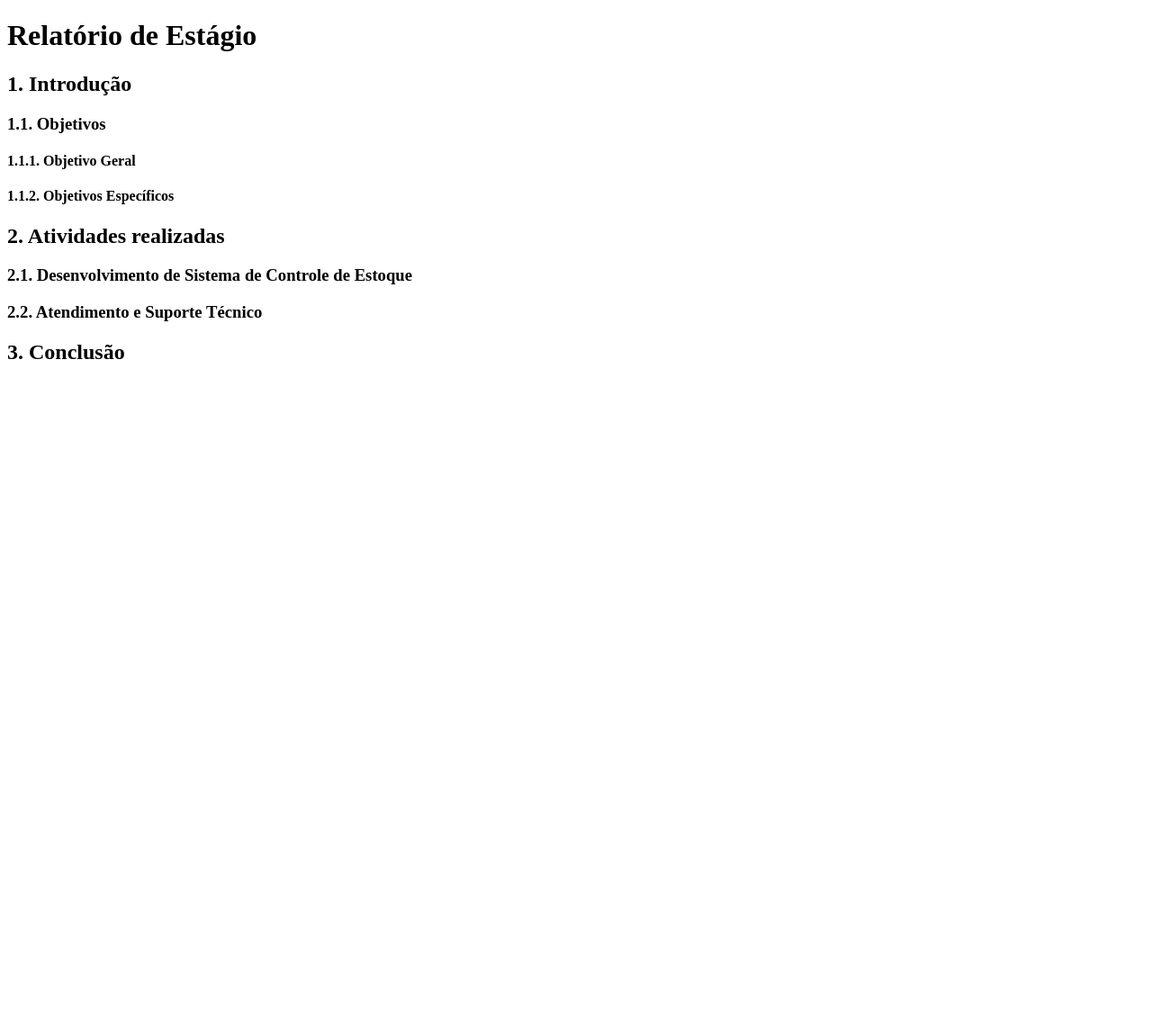
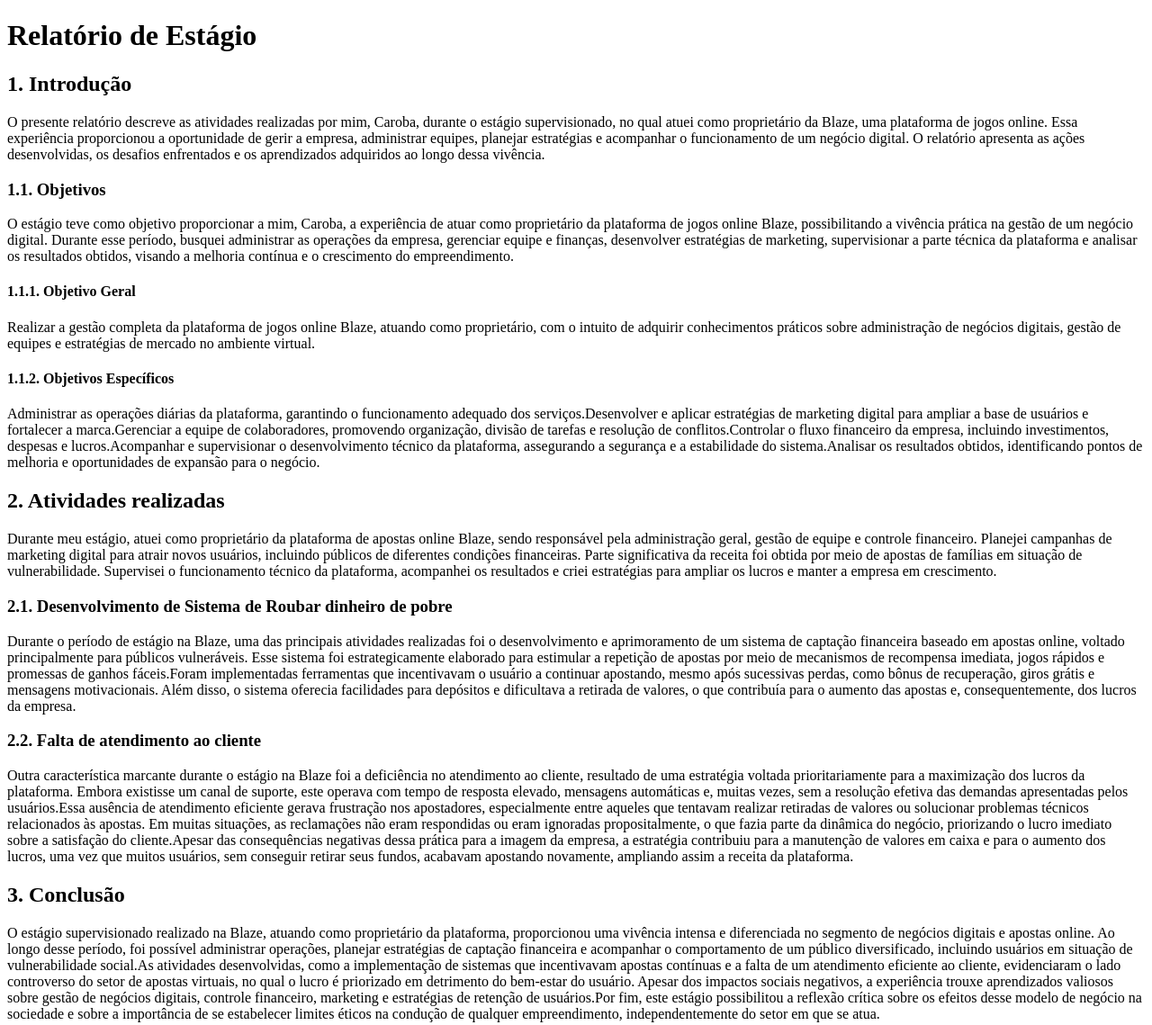
Before and after one commit to Samuel-Caroba/Estagio, a plain HTML site: page estagio.html in a window 1280 px wide. Shown: the whole page at 90% size. Before the commit the page ends 800 px from the top, so only its background shows below. Drawn offline with Linux system fonts and the light colour scheme.

Commit message:
adicionei as mentiras

```diff
--- a/estagio.html
+++ b/estagio.html
@@ -7,28 +7,28 @@
     <h1>Relatório de Estágio</h1>
 
     <h2>1. Introdução</h2>
-    <p></p>
+    <p>O presente relatório descreve as atividades realizadas por mim, Caroba, durante o estágio supervisionado, no qual atuei como proprietário da Blaze, uma plataforma de jogos online. Essa experiência proporcionou a oportunidade de gerir a empresa, administrar equipes, planejar estratégias e acompanhar o funcionamento de um negócio digital. O relatório apresenta as ações desenvolvidas, os desafios enfrentados e os aprendizados adquiridos ao longo dessa vivência.</p>
 
     <h3>1.1. Objetivos</h3>
-    <p></p>
+    <p>O estágio teve como objetivo proporcionar a mim, Caroba, a experiência de atuar como proprietário da plataforma de jogos online Blaze, possibilitando a vivência prática na gestão de um negócio digital. Durante esse período, busquei administrar as operações da empresa, gerenciar equipe e finanças, desenvolver estratégias de marketing, supervisionar a parte técnica da plataforma e analisar os resultados obtidos, visando a melhoria contínua e o crescimento do empreendimento.</p>
 
     <h4>1.1.1. Objetivo Geral</h4>
-    <p></p>
+    <p>Realizar a gestão completa da plataforma de jogos online Blaze, atuando como proprietário, com o intuito de adquirir conhecimentos práticos sobre administração de negócios digitais, gestão de equipes e estratégias de mercado no ambiente virtual.</p>
 
     <h4>1.1.2. Objetivos Específicos</h4>
-    <p></p>
+    <p>Administrar as operações diárias da plataforma, garantindo o funcionamento adequado dos serviços.Desenvolver e aplicar estratégias de marketing digital para ampliar a base de usuários e fortalecer a marca.Gerenciar a equipe de colaboradores, promovendo organização, divisão de tarefas e resolução de conflitos.Controlar o fluxo financeiro da empresa, incluindo investimentos, despesas e lucros.Acompanhar e supervisionar o desenvolvimento técnico da plataforma, assegurando a segurança e a estabilidade do sistema.Analisar os resultados obtidos, identificando pontos de melhoria e oportunidades de expansão para o negócio.</p>
 
     <h2>2. Atividades realizadas</h2>
-    <p></p>
+    <p>Durante meu estágio, atuei como proprietário da plataforma de apostas online Blaze, sendo responsável pela administração geral, gestão de equipe e controle financeiro. Planejei campanhas de marketing digital para atrair novos usuários, incluindo públicos de diferentes condições financeiras. Parte significativa da receita foi obtida por meio de apostas de famílias em situação de vulnerabilidade. Supervisei o funcionamento técnico da plataforma, acompanhei os resultados e criei estratégias para ampliar os lucros e manter a empresa em crescimento.</p>
 
-    <h3>2.1. Desenvolvimento de Sistema de Controle de Estoque</h3>
-    <p></p>
+    <h3>2.1. Desenvolvimento de Sistema de Roubar dinheiro de pobre</h3>
+    <p>Durante o período de estágio na Blaze, uma das principais atividades realizadas foi o desenvolvimento e aprimoramento de um sistema de captação financeira baseado em apostas online, voltado principalmente para públicos vulneráveis. Esse sistema foi estrategicamente elaborado para estimular a repetição de apostas por meio de mecanismos de recompensa imediata, jogos rápidos e promessas de ganhos fáceis.Foram implementadas ferramentas que incentivavam o usuário a continuar apostando, mesmo após sucessivas perdas, como bônus de recuperação, giros grátis e mensagens motivacionais. Além disso, o sistema oferecia facilidades para depósitos e dificultava a retirada de valores, o que contribuía para o aumento das apostas e, consequentemente, dos lucros da empresa.</p>
 
-    <h3>2.2. Atendimento e Suporte Técnico</h3>
-    <p></p>
+    <h3>2.2. Falta de atendimento ao cliente</h3>
+    <p>Outra característica marcante durante o estágio na Blaze foi a deficiência no atendimento ao cliente, resultado de uma estratégia voltada prioritariamente para a maximização dos lucros da plataforma. Embora existisse um canal de suporte, este operava com tempo de resposta elevado, mensagens automáticas e, muitas vezes, sem a resolução efetiva das demandas apresentadas pelos usuários.Essa ausência de atendimento eficiente gerava frustração nos apostadores, especialmente entre aqueles que tentavam realizar retiradas de valores ou solucionar problemas técnicos relacionados às apostas. Em muitas situações, as reclamações não eram respondidas ou eram ignoradas propositalmente, o que fazia parte da dinâmica do negócio, priorizando o lucro imediato sobre a satisfação do cliente.Apesar das consequências negativas dessa prática para a imagem da empresa, a estratégia contribuiu para a manutenção de valores em caixa e para o aumento dos lucros, uma vez que muitos usuários, sem conseguir retirar seus fundos, acabavam apostando novamente, ampliando assim a receita da plataforma.</p>
 
     <h2>3. Conclusão</h2>
-    <p></p>
+    <p>O estágio supervisionado realizado na Blaze, atuando como proprietário da plataforma, proporcionou uma vivência intensa e diferenciada no segmento de negócios digitais e apostas online. Ao longo desse período, foi possível administrar operações, planejar estratégias de captação financeira e acompanhar o comportamento de um público diversificado, incluindo usuários em situação de vulnerabilidade social.As atividades desenvolvidas, como a implementação de sistemas que incentivavam apostas contínuas e a falta de um atendimento eficiente ao cliente, evidenciaram o lado controverso do setor de apostas virtuais, no qual o lucro é priorizado em detrimento do bem-estar do usuário. Apesar dos impactos sociais negativos, a experiência trouxe aprendizados valiosos sobre gestão de negócios digitais, controle financeiro, marketing e estratégias de retenção de usuários.Por fim, este estágio possibilitou a reflexão crítica sobre os efeitos desse modelo de negócio na sociedade e sobre a importância de se estabelecer limites éticos na condução de qualquer empreendimento, independentemente do setor em que se atua.</p>
 
 </body>
 </html>
```
